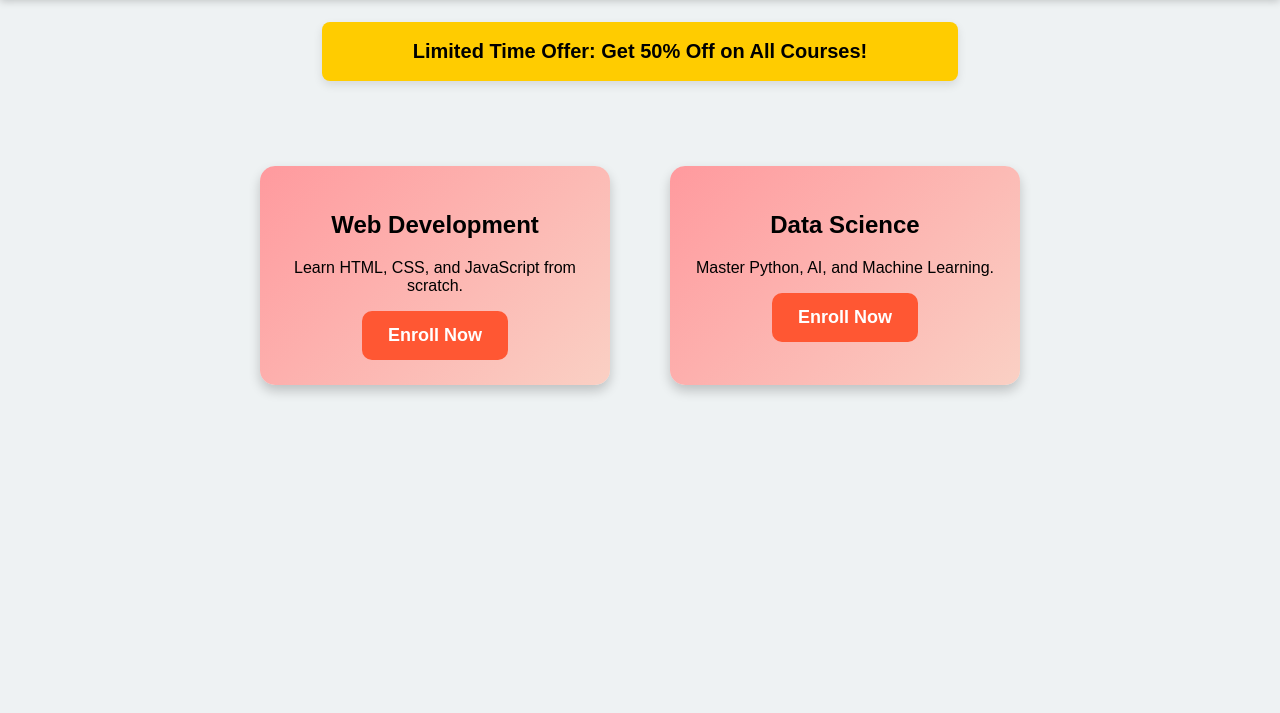
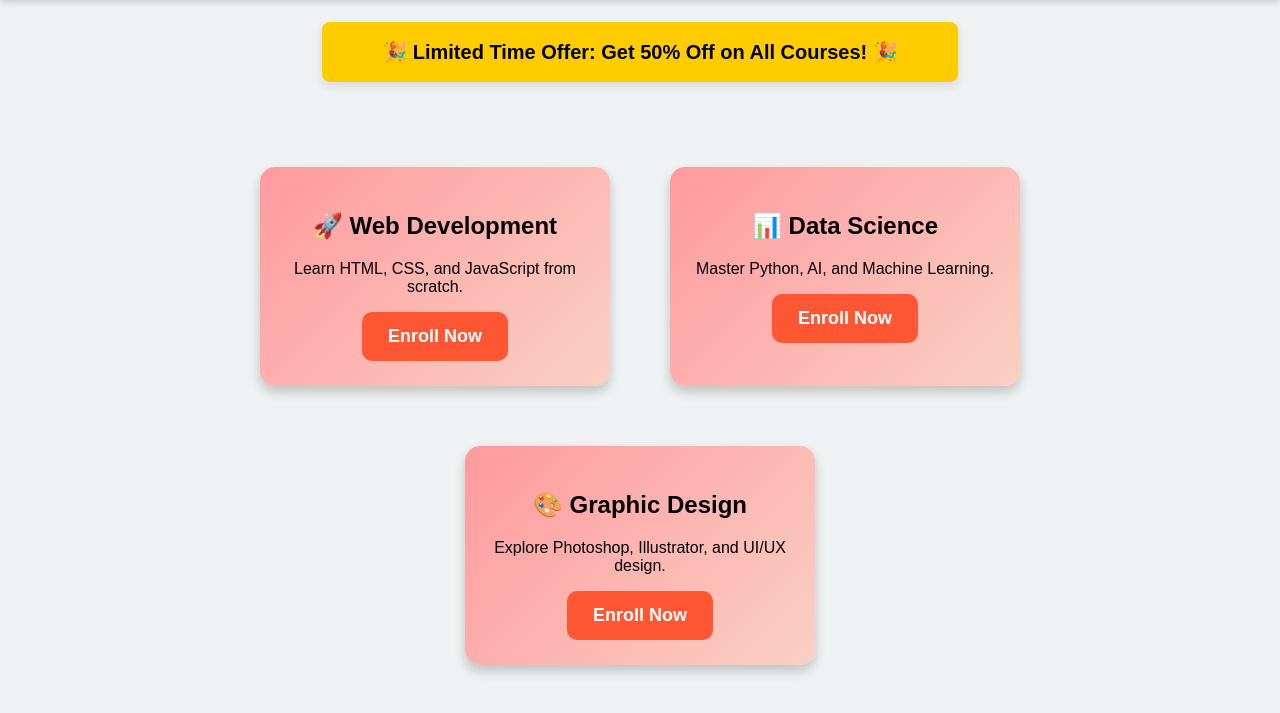
Before and after one commit to Saniikaa/CC4, a website: page src/index.html in a window 1280 px wide. Shown: the part 87-800 px from the top of the page. Drawn offline with Linux system fonts and the light colour scheme.

Commit message:
Update index.html

```diff
--- a/src/index.html
+++ b/src/index.html
@@ -8,16 +8,21 @@
 </head>
 <body>
     <div class="header">Welcome to Our E-Learning Platform</div>
-    <div class="promo">Limited Time Offer: Get 50% Off on All Courses!</div>
+    <div class="promo">🎉 Limited Time Offer: Get 50% Off on All Courses! 🎉</div>
     <div class="container">
         <div class="course">
-            <h2>Web Development</h2>
+            <h2>🚀 Web Development</h2>
             <p>Learn HTML, CSS, and JavaScript from scratch.</p>
             <a href="#" class="btn">Enroll Now</a>
         </div>
         <div class="course">
-            <h2>Data Science</h2>
+            <h2>📊 Data Science</h2>
             <p>Master Python, AI, and Machine Learning.</p>
+            <a href="#" class="btn">Enroll Now</a>
+        </div>
+        <div class="course">
+            <h2>🎨 Graphic Design</h2>
+            <p>Explore Photoshop, Illustrator, and UI/UX design.</p>
             <a href="#" class="btn">Enroll Now</a>
         </div>
     </div>
```
